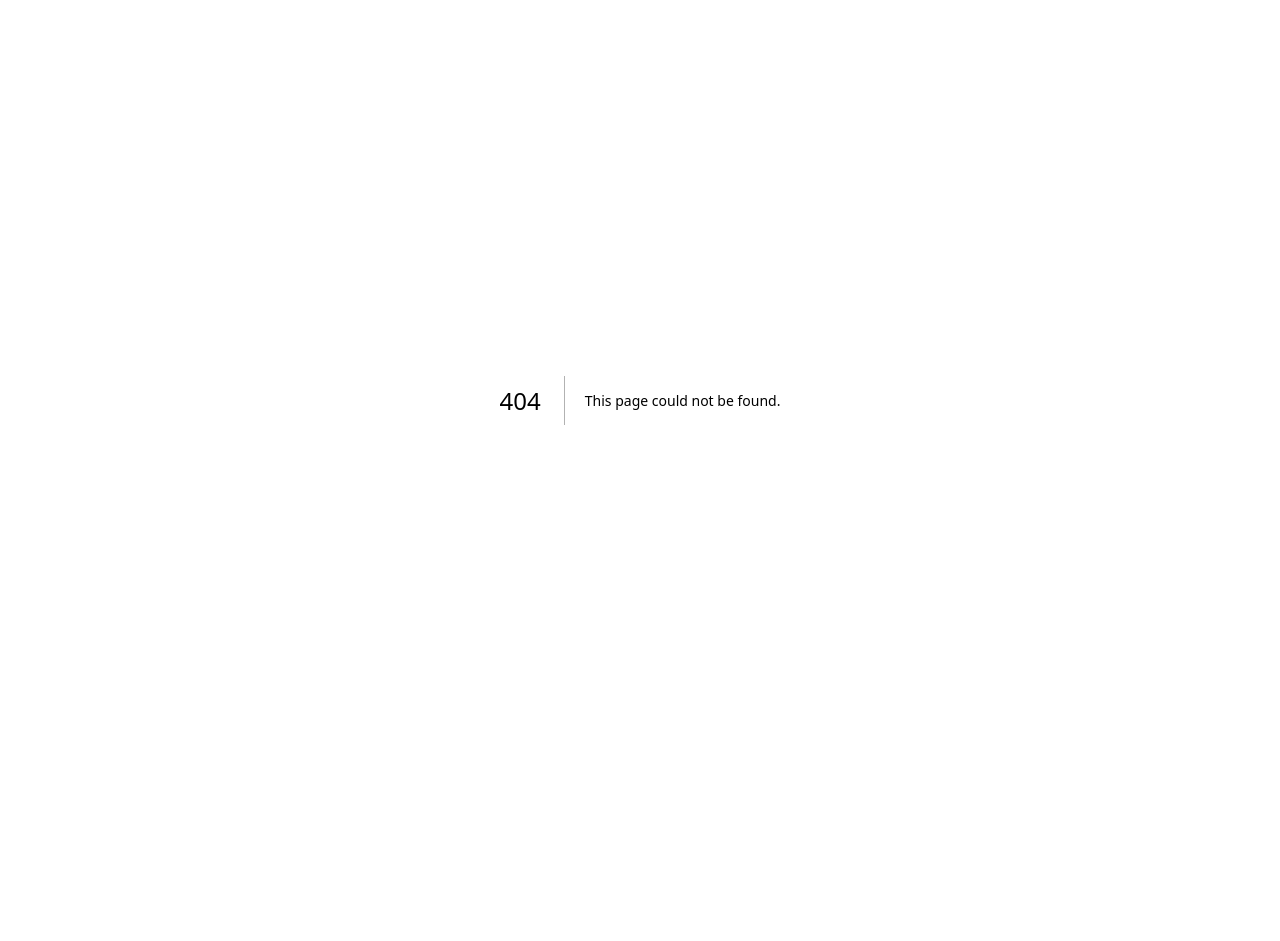
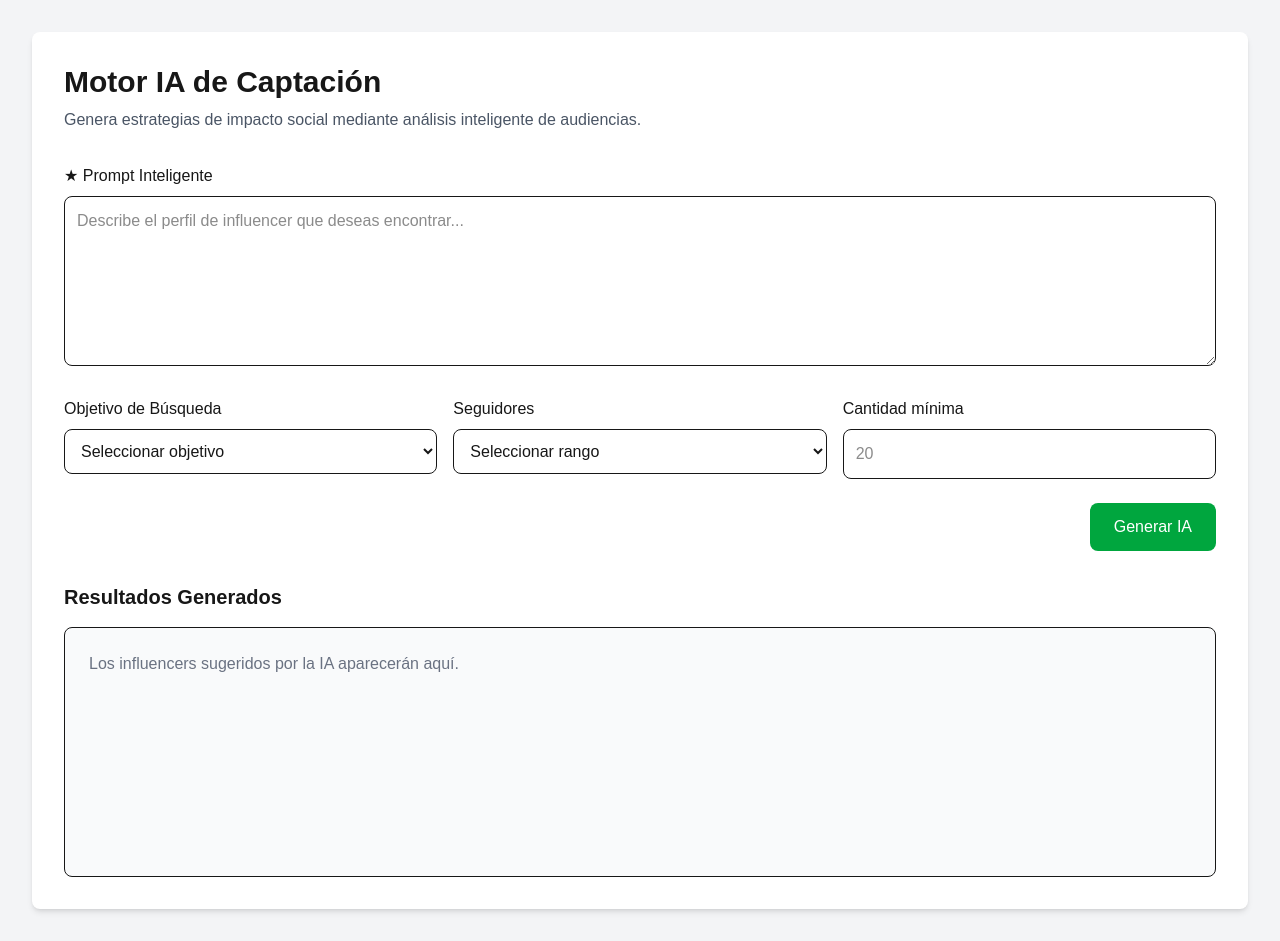
Before and after one commit to Jhair-Martel25/SISTEMAS_INFLUENCERS_FRONTEND, a Next.js app: page /influencers/motor-ia in a window 1280 px wide. Before the commit this address had no page. Before the commit the page ends 800 px from the top, so only its background shows below. Built offline with nearby package versions, Linux system fonts and the light colour scheme.

Commit message:
feat: gestion de influencers v1

```diff
--- /dev/null
+++ b/src/app/influencers/motor-ia/page.tsx
@@ -0,0 +1,78 @@
+export default function MotorIAPage() {
+    return (
+        <main className="min-h-screen bg-gray-100 p-8">
+            <div className="max-w-7xl mx-auto bg-white rounded-lg shadow-md p-8">
+                <div className="mb-8">
+                    <h1 className="text-3xl font-bold">
+                        Motor IA de Captación
+                    </h1>
+
+                    <p className="text-gray-600 mt-2">
+                        Genera estrategias de impacto social mediante análisis inteligente de audiencias.
+                    </p>
+                </div>
+                <div className="mb-6">
+                    <label className="block mb-2 font-medium">
+                        ★ Prompt Inteligente
+                    </label>
+                    <textarea
+                        rows={6}
+                        placeholder="Describe el perfil de influencer que deseas encontrar..."
+                        className="w-full border rounded-lg p-3"
+                    />
+                </div>
+                <div className="grid grid-cols-1 md:grid-cols-3 gap-4 mb-6">
+                    <div>
+                        <label className="block mb-2 font-medium">
+                            Objetivo de Búsqueda
+                        </label>
+
+                        <select className="w-full border rounded-lg p-3">
+                            <option>Seleccionar objetivo</option>
+                            <option>Reforestación</option>
+                            <option>Medio ambiente</option>
+                            <option>Impacto Social</option>
+                        </select>
+                    </div>
+                    <div>
+                        <label className="block mb-2 font-medium">
+                            Seguidores
+                        </label>
+
+                        <select className="w-full border rounded-lg p-3">
+                            <option>Seleccionar rango</option>
+                            <option>0 - 10k</option>
+                            <option>10k - 50k</option>
+                            <option>50k+</option>
+                        </select>
+                    </div>
+                    <div>
+                        <label className="block mb-2 font-medium">
+                            Cantidad mínima
+                        </label>
+                        <input
+                            type="number"
+                            placeholder="20"
+                            className="w-full border rounded-lg p-3"
+                        />
+                    </div>
+                </div>
+                <div className="flex justify-end mb-8">
+                    <button className="bg-green-600 text-white px-6 py-3 rounded-lg">
+                        Generar IA
+                    </button>
+                </div>
+                <div>
+                    <h2 className="text-xl font-semibold mb-4">
+                        Resultados Generados
+                    </h2>
+                    <div className="border rounded-lg p-6 bg-gray-50 min-h-[250px]">
+                        <p className="text-gray-500">
+                            Los influencers sugeridos por la IA aparecerán aquí.
+                        </p>
+                    </div>
+                </div>
+            </div>
+        </main>
+    );
+}
```
